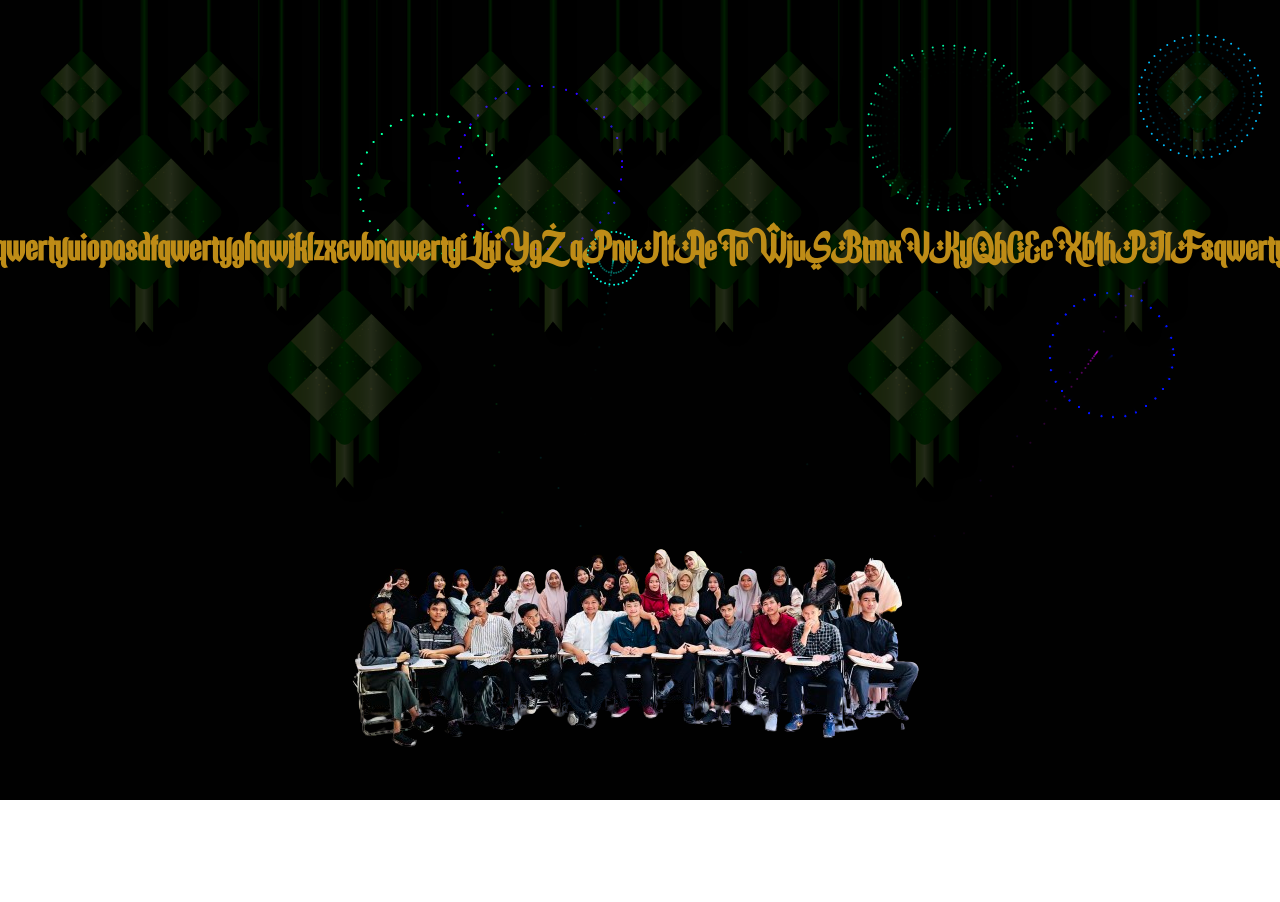
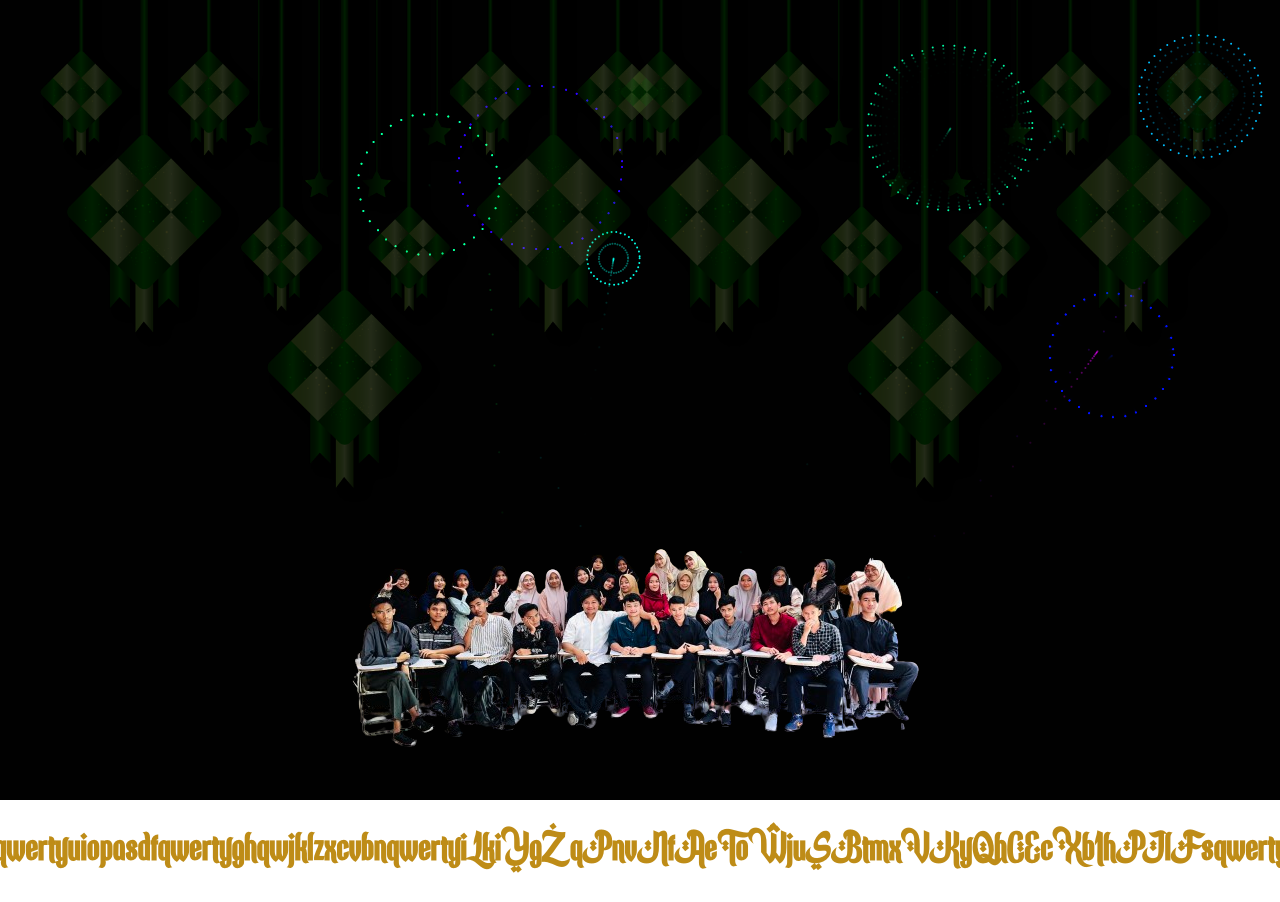
Before and after one commit to AICodeAl/Lebaran, a plain HTML site: page index.html in a window 1280 px wide. Before the commit the page ends 800 px from the top, so only its background shows below. Drawn offline with Linux system fonts and the light colour scheme; animation ran at ten frames a second.

Commit message:
Update style.css

```diff
--- a/style.css
+++ b/style.css
@@ -3,7 +3,7 @@
   flex-direction: column;
   align-items: center;
   justify-content: center;
-  margin-top: 200px; /* mengurangi margin untuk tampilan yang lebih kecil */
+  margin-top: 800px; /* mengurangi margin untuk tampilan yang lebih kecil */
 }
 
 canvas {
```
